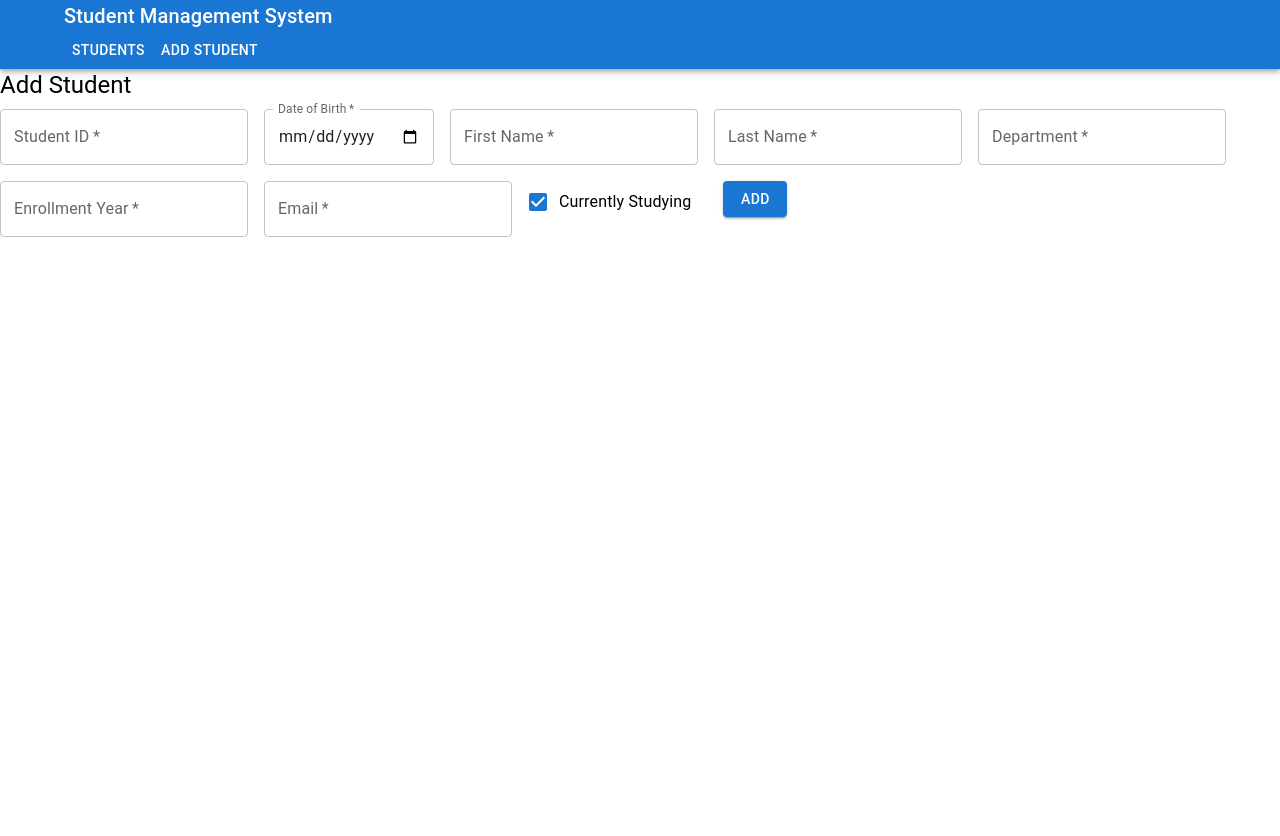
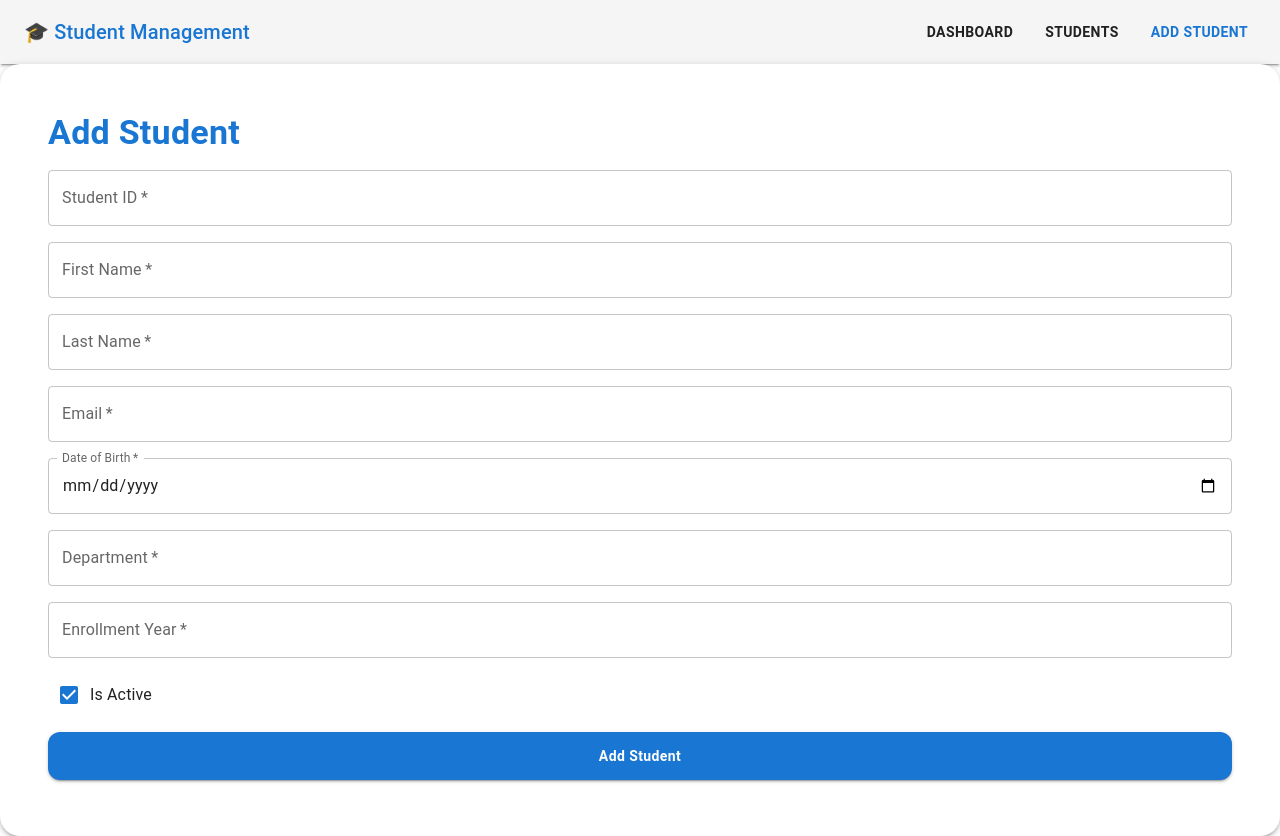
Before and after one commit to surajreddy771/student-management-system, a React (Create React App) app in the folder fe/: page /add in a window 1280 px wide. Before the commit the page ends 800 px from the top, so only its background shows below. Built offline with nearby package versions, Linux system fonts and the light colour scheme.

Commit message:
Install MUI dependencies

```diff
--- a/fe/package.json
+++ b/fe/package.json
@@ -14,7 +14,7 @@
     "axios": "^1.8.4",
     "react": "^19.1.0",
     "react-dom": "^19.1.0",
-    "react-router-dom": "^7.5.1",
+    "react-router-dom": "^7.5.2",
     "react-scripts": "5.0.1",
     "react-toastify": "^11.0.5",
     "recharts": "^2.15.3",
--- a/fe/src/App.jsx
+++ b/fe/src/App.jsx
@@ -1,15 +1,16 @@
+// src/App.js
 import React from 'react';
 import { BrowserRouter as Router, Route, Routes } from 'react-router-dom';
-import Navbar from './components/Navbar';
 import Dashboard from './components/Dashboard';
 import AddStudent from './components/AddStudent';
 import StudentList from './components/StudentList';
 import EditStudent from './components/EditStudent';
+import Navbar from './components/Navbar'; // <-- Import navbar
 
 function App() {
   return (
     <Router>
-      <Navbar />
+      <Navbar /> {/* Show Navbar above */}
       <Routes>
         <Route path="/students" element={<StudentList />} />
         <Route path="/add" element={<AddStudent />} />
--- a/fe/src/components/AddStudent.jsx
+++ b/fe/src/components/AddStudent.jsx
@@ -1,55 +1,26 @@
-//AddStudent.jsx
-import { useState } from 'react';
-import axios from 'axios';
-import { useNavigate } from 'react-router-dom';
-import { TextField, Button, FormControlLabel, Checkbox, Typography, Grid } from '@mui/material';
-import { toast } from 'react-toastify';
+import { useState } from "react";
+import axios from "axios";
+import { useNavigate } from "react-router-dom";
+import { TextField, FormControlLabel, Checkbox, Stack } from "@mui/material";
+import MKButton from "components/MKButton";
+import MKTypography from "components/MKTypography";
+import MKCard from "components/MKCard";
+import { toast } from "react-toastify";
 
 function AddStudent() {
   const [form, setForm] = useState({
-    studentId: '', firstName: '', lastName: '', email: '', dob: '', department: '', enrollmentYear: '', isActive: true
+    studentId: "", firstName: "", lastName: "", email: "", dob: "", department: "", enrollmentYear: "", isActive: true
   });
-  const [errors, setErrors] = useState({});
   const navigate = useNavigate();
 
-  // Validation function
-  const validate = (fields = form) => {
-    const temp = {};
-    if (!fields.studentId) temp.studentId = "Student ID is required";
-    if (!fields.firstName) temp.firstName = "First name is required";
-    if (!fields.lastName) temp.lastName = "Last name is required";
-    if (!fields.email) temp.email = "Email is required";
-    else if (!/^[\w-.]+@([\w-]+\.)+[\w-]{2,4}$/.test(fields.email)) temp.email = "Invalid email";
-    if (!fields.dob) temp.dob = "Date of birth is required";
-    if (!fields.department) temp.department = "Department is required";
-    if (!fields.enrollmentYear) temp.enrollmentYear = "Enrollment year is required";
-    else if (fields.enrollmentYear < 1900 || fields.enrollmentYear > new Date().getFullYear())
-      temp.enrollmentYear = "Enter a valid year";
-    return temp;
+  const handleChange = (e) => {
+    const { name, value, type, checked } = e.target;
+    setForm({ ...form, [name]: type === "checkbox" ? checked : value });
   };
 
-  // Handle input changes
-  const handleChange = (e) => {
-    const { name, value, type, checked } = e.target;
-    const newForm = { ...form, [name]: type === 'checkbox' ? checked : value };
-    setForm(newForm);
-
-    // Validate the input and set error messages
-    setErrors({
-      ...errors,
-      [name]: validate({ ...form, [name]: type === 'checkbox' ? checked : value })[name]
-    });
-  };
-
-  // Handle form submission
   const handleSubmit = (e) => {
     e.preventDefault();
-    const validationErrors = validate();
-    setErrors(validationErrors);
 
-    if (Object.keys(validationErrors).length > 0) return;
-
-    // Make the API call to add a student
     axios.post(`${process.env.REACT_APP_API_BASE}/students`, form)
       .then(() => {
         toast.success('Student added');
@@ -61,108 +32,25 @@ function AddStudent() {
   };
 
   return (
-    <form onSubmit={handleSubmit}>
-      <Typography variant="h5" gutterBottom>Add Student</Typography>
-      <Grid container spacing={2}>
-        <Grid item xs={6}>
-          <TextField
-            name="studentId"
-            label="Student ID"
-            value={form.studentId}
-            onChange={handleChange}
-            required
-            fullWidth
-            error={!!errors.studentId}
-            helperText={errors.studentId}
-          />
-        </Grid>
-        <Grid item xs={6}>
-          <TextField
-            name="dob"
-            type="date"
-            label="Date of Birth"
-            InputLabelProps={{ shrink: true }}
-            value={form.dob}
-            onChange={handleChange}
-            required
-            fullWidth
-            error={!!errors.dob}
-            helperText={errors.dob}
-          />
-        </Grid>
-        <Grid item xs={6}>
-          <TextField
-            name="firstName"
-            label="First Name"
-            value={form.firstName}
-            onChange={handleChange}
-            required
-            fullWidth
-            error={!!errors.firstName}
-            helperText={errors.firstName}
-          />
-        </Grid>
-        <Grid item xs={6}>
-          <TextField
-            name="lastName"
-            label="Last Name"
-            value={form.lastName}
-            onChange={handleChange}
-            required
-            fullWidth
-            error={!!errors.lastName}
-            helperText={errors.lastName}
-          />
-        </Grid>
-        <Grid item xs={6}>
-          <TextField
-            name="department"
-            label="Department"
-            value={form.department}
-            onChange={handleChange}
-            required
-            fullWidth
-            error={!!errors.department}
-            helperText={errors.department}
-          />
-        </Grid>
-        <Grid item xs={6}>
-          <TextField
-            name="enrollmentYear"
-            type="number"
-            label="Enrollment Year"
-            value={form.enrollmentYear}
-            onChange={handleChange}
-            required
-            fullWidth
-            error={!!errors.enrollmentYear}
-            helperText={errors.enrollmentYear}
-          />
-        </Grid>
-        <Grid item xs={6}>
-          <TextField
-            name="email"
-            type="email"
-            label="Email"
-            value={form.email}
-            onChange={handleChange}
-            required
-            fullWidth
-            error={!!errors.email}
-            helperText={errors.email}
-          />
-        </Grid>
-        <Grid item xs={6}>
+    <MKCard>
+      <form onSubmit={handleSubmit}>
+        <MKTypography variant="h4">Add Student</MKTypography>
+        <Stack spacing={2}>
+          <TextField name="studentId" label="Student ID" value={form.studentId} onChange={handleChange} required />
+          <TextField name="firstName" label="First Name" value={form.firstName} onChange={handleChange} required />
+          <TextField name="lastName" label="Last Name" value={form.lastName} onChange={handleChange} required />
+          <TextField name="email" type="email" label="Email" value={form.email} onChange={handleChange} required />
+          <TextField name="dob" type="date" label="Date of Birth" InputLabelProps={{ shrink: true }} value={form.dob} onChange={handleChange} required />
+          <TextField name="department" label="Department" value={form.department} onChange={handleChange} required />
+          <TextField name="enrollmentYear" type="number" label="Enrollment Year" value={form.enrollmentYear} onChange={handleChange} required />
           <FormControlLabel
             control={<Checkbox name="isActive" checked={form.isActive} onChange={handleChange} />}
-            label="Currently Studying"
+            label="Is Active"
           />
-        </Grid>
-        <Grid item xs={12}>
-          <Button type="submit" variant="contained" fullWidth>Add</Button>
-        </Grid>
-      </Grid>
-    </form>
+          <MKButton type="submit">Add Student</MKButton>
+        </Stack>
+      </form>
+    </MKCard>
   );
 }
 
--- a/fe/src/components/EditStudent.jsx
+++ b/fe/src/components/EditStudent.jsx
@@ -1,79 +1,57 @@
-// EditStudent.jsx
-import { useEffect, useState } from 'react';
-import axios from 'axios';
-import { useNavigate, useParams } from 'react-router-dom';
-import { TextField, Button, FormControlLabel, Checkbox, Typography, Stack } from '@mui/material';
-import { toast } from 'react-toastify';
+import { useState } from "react";
+import axios from "axios";
+import { useNavigate } from "react-router-dom";
+import { TextField, FormControlLabel, Checkbox, Stack } from "@mui/material";
+import MKButton from "components/MKButton";
+import MKTypography from "components/MKTypography";
+import MKCard from "components/MKCard";
+import { toast } from "react-toastify";
 
-function EditStudent() {
+function AddStudent() {
   const [form, setForm] = useState({
-    studentId: '', firstName: '', lastName: '', email: '', dob: '', department: '', enrollmentYear: '', isActive: true
+    studentId: "", firstName: "", lastName: "", email: "", dob: "", department: "", enrollmentYear: "", isActive: true
   });
-  const [formErrors, setFormErrors] = useState({});
   const navigate = useNavigate();
-  const { id } = useParams();
-
-  useEffect(() => {
-    axios.get(`${process.env.REACT_APP_API_BASE}/students/${id}`)
-      .then(res => setForm(res.data))
-      .catch(() => toast.error('Error fetching student'));
-  }, [id]);
 
   const handleChange = (e) => {
     const { name, value, type, checked } = e.target;
-    setForm({ ...form, [name]: type === 'checkbox' ? checked : value });
-  };
-
-  const validate = () => {
-    const errors = {};
-    const currentYear = new Date().getFullYear();
-
-    if (!form.studentId.match(/^[a-zA-Z0-9]+$/)) errors.studentId = "Student ID must be alphanumeric.";
-    if (form.firstName.length < 2) errors.firstName = "First name must be at least 2 characters.";
-    if (form.lastName.length < 2) errors.lastName = "Last name must be at least 2 characters.";
-    if (!form.email.match(/^\S+@\S+\.\S+$/)) errors.email = "Invalid email format.";
-    if (!form.dob) errors.dob = "Date of Birth is required.";
-    if (!form.department) errors.department = "Department is required.";
-    if (form.enrollmentYear < 2000 || form.enrollmentYear > currentYear) errors.enrollmentYear = "Enrollment year must be between 2000 and current year.";
-
-    return errors;
+    setForm({ ...form, [name]: type === "checkbox" ? checked : value });
   };
 
   const handleSubmit = (e) => {
     e.preventDefault();
-    const errors = validate();
-    if (Object.keys(errors).length > 0) {
-      setFormErrors(errors);
-      return;
-    }
 
-    axios.put(`${process.env.REACT_APP_API_BASE}/students/${id}`, form)
+    axios.post(`${process.env.REACT_APP_API_BASE}/students`, form)
       .then(() => {
-        toast.success('Student updated');
+        toast.success('Student added');
         navigate('/students');
       })
-      .catch(() => toast.error('Error updating student'));
+      .catch((error) => {
+        toast.error(error.response?.data?.message || 'Error adding student');
+      });
   };
 
   return (
+    <MKCard>
       <form onSubmit={handleSubmit}>
-      <Typography variant="h5" gutterBottom>Edit Student</Typography>
+        <MKTypography variant="h4">Add Student</MKTypography>
         <Stack spacing={2}>
-        <TextField name="studentId" label="Student ID" value={form.studentId} onChange={handleChange} error={Boolean(formErrors.studentId)} helperText={formErrors.studentId} required />
-        <TextField name="firstName" label="First Name" value={form.firstName} onChange={handleChange} error={Boolean(formErrors.firstName)} helperText={formErrors.firstName} required />
-        <TextField name="lastName" label="Last Name" value={form.lastName} onChange={handleChange} error={Boolean(formErrors.lastName)} helperText={formErrors.lastName} required />
-        <TextField name="email" type="email" label="Email" value={form.email} onChange={handleChange} error={Boolean(formErrors.email)} helperText={formErrors.email} required />
-        <TextField name="dob" type="date" label="Date of Birth" InputLabelProps={{ shrink: true }} value={form.dob} onChange={handleChange} error={Boolean(formErrors.dob)} helperText={formErrors.dob} required />
-        <TextField name="department" label="Department" value={form.department} onChange={handleChange} error={Boolean(formErrors.department)} helperText={formErrors.department} required />
-        <TextField name="enrollmentYear" type="number" label="Enrollment Year" value={form.enrollmentYear} onChange={handleChange} error={Boolean(formErrors.enrollmentYear)} helperText={formErrors.enrollmentYear} required />
+          <TextField name="studentId" label="Student ID" value={form.studentId} onChange={handleChange} required />
+          <TextField name="firstName" label="First Name" value={form.firstName} onChange={handleChange} required />
+          <TextField name="lastName" label="Last Name" value={form.lastName} onChange={handleChange} required />
+          <TextField name="email" type="email" label="Email" value={form.email} onChange={handleChange} required />
+          <TextField name="dob" type="date" label="Date of Birth" InputLabelProps={{ shrink: true }} value={form.dob} onChange={handleChange} required />
+          <TextField name="department" label="Department" value={form.department} onChange={handleChange} required />
+          <TextField name="enrollmentYear" type="number" label="Enrollment Year" value={form.enrollmentYear} onChange={handleChange} required />
           <FormControlLabel
             control={<Checkbox name="isActive" checked={form.isActive} onChange={handleChange} />}
             label="Is Active"
           />
-        <Button type="submit" variant="contained">Update</Button>
+          <MKButton type="submit">Add Student</MKButton>
         </Stack>
       </form>
+    </MKCard>
   );
 }
 
-export default EditStudent;
+export default AddStudent;
--- /dev/null
+++ b/fe/src/components/MKButton.jsx
@@ -0,0 +1,22 @@
+import { Button } from "@mui/material";
+
+function MKButton({ color = "primary", size = "medium", children, ...rest }) {
+  return (
+    <Button
+      variant="contained"
+      color={color}
+      size={size}
+      sx={{
+        borderRadius: "12px",
+        fontWeight: "bold",
+        textTransform: "none",
+        padding: "0.75rem 1.5rem",
+      }}
+      {...rest}
+    >
+      {children}
+    </Button>
+  );
+}
+
+export default MKButton;
--- /dev/null
+++ b/fe/src/components/MKCard.jsx
@@ -0,0 +1,20 @@
+import { Card, CardContent } from "@mui/material";
+
+function MKCard({ children, ...rest }) {
+  return (
+    <Card
+      sx={{
+        padding: "2rem",
+        borderRadius: "20px",
+        boxShadow: 3,
+      }}
+      {...rest}
+    >
+      <CardContent>
+        {children}
+      </CardContent>
+    </Card>
+  );
+}
+
+export default MKCard;
--- /dev/null
+++ b/fe/src/components/MKTypography.jsx
@@ -0,0 +1,19 @@
+import { Typography } from "@mui/material";
+
+function MKTypography({ variant = "h5", color = "primary", children, ...rest }) {
+  return (
+    <Typography
+      variant={variant}
+      color={color}
+      sx={{
+        fontWeight: "bold",
+        mb: 2,
+      }}
+      {...rest}
+    >
+      {children}
+    </Typography>
+  );
+}
+
+export default MKTypography;
--- a/fe/src/components/Navbar.jsx
+++ b/fe/src/components/Navbar.jsx
@@ -1,18 +1,36 @@
-import React from 'react';
-import { AppBar, Toolbar, Typography, Button, Container } from '@mui/material';
-import { Link } from 'react-router-dom';
+// src/components/Navbar.js
+import { AppBar, Toolbar, Typography, Button, Stack } from "@mui/material";
+import { Link, useLocation } from "react-router-dom";
 
 function Navbar() {
+  const location = useLocation();
+
+  const navItems = [
+    { label: "Dashboard", path: "/" },
+    { label: "Students", path: "/students" },
+    { label: "Add Student", path: "/add" },
+  ];
+
   return (
-    <AppBar position="sticky">
-      <Toolbar>
-        <Container>
-          <Typography variant="h6" sx={{ flexGrow: 1 }}>
-            Student Management System
-          </Typography>
-          <Button color="inherit" component={Link} to="/students">Students</Button>
-          <Button color="inherit" component={Link} to="/add">Add Student</Button>
-        </Container>
+    <AppBar position="static" color="default" elevation={2}>
+      <Toolbar sx={{ justifyContent: "space-between" }}>
+        <Typography variant="h6" color="primary">
+          🎓 Student Management
+        </Typography>
+
+        <Stack direction="row" spacing={2}>
+          {navItems.map((item) => (
+            <Button
+              key={item.path}
+              component={Link}
+              to={item.path}
+              color={location.pathname === item.path ? "primary" : "inherit"}
+              sx={{ fontWeight: "bold" }}
+            >
+              {item.label}
+            </Button>
+          ))}
+        </Stack>
       </Toolbar>
     </AppBar>
   );
--- a/fe/src/components/StudentList.jsx
+++ b/fe/src/components/StudentList.jsx
@@ -1,24 +1,22 @@
-//StudentList.jsx
-import { useEffect, useState } from 'react';
-import axios from 'axios';
-import { Link } from 'react-router-dom';
-import {
-  Table, TableHead, TableBody, TableRow, TableCell,
-  Typography, Button, Stack
-} from '@mui/material';
-import { toast } from 'react-toastify';
+import { useEffect, useState } from "react";
+import axios from "axios";
+import { Table, TableBody, TableCell, TableContainer, TableHead, TableRow, Paper } from "@mui/material";
+import MKButton from "components/MKButton";
+import MKTypography from "components/MKTypography";
+import MKCard from "components/MKCard";
+import { useNavigate } from "react-router-dom";
+import { toast } from "react-toastify";
 
 function StudentList() {
   const [students, setStudents] = useState([]);
+  const navigate = useNavigate();
 
-  // Fetch students on component mount
   useEffect(() => {
     axios.get(`${process.env.REACT_APP_API_BASE}/students`)
       .then(res => setStudents(res.data))
       .catch(() => toast.error('Error fetching students'));
   }, []);
 
-  // Handle student deletion
   const handleDelete = (id) => {
     if (window.confirm('Are you sure you want to delete this student?')) {
       axios.delete(`${process.env.REACT_APP_API_BASE}/students/${id}`)
@@ -31,9 +29,12 @@ function StudentList() {
   };
 
   return (
-    <div>
-      <Typography variant="h5" gutterBottom>Student List</Typography>
-      <Button variant="contained" component={Link} to="/add" sx={{ mb: 2 }}>Add Student</Button>
+    <MKCard>
+      <MKTypography variant="h4">Student List</MKTypography>
+      <MKButton onClick={() => navigate('/add')} color="primary" style={{ marginBottom: "1rem" }}>
+        Add New Student
+      </MKButton>
+      <TableContainer component={Paper}>
         <Table>
           <TableHead>
             <TableRow>
@@ -41,10 +42,6 @@ function StudentList() {
               <TableCell>First Name</TableCell>
               <TableCell>Last Name</TableCell>
               <TableCell>Email</TableCell>
-            <TableCell>Date of Birth</TableCell>
-            <TableCell>Department</TableCell>
-            <TableCell>Enrollment Year</TableCell>
-            <TableCell>Active Status</TableCell>
               <TableCell>Actions</TableCell>
             </TableRow>
           </TableHead>
@@ -55,21 +52,17 @@ function StudentList() {
                 <TableCell>{student.firstName}</TableCell>
                 <TableCell>{student.lastName}</TableCell>
                 <TableCell>{student.email}</TableCell>
-              <TableCell>{student.dob}</TableCell>
-              <TableCell>{student.department}</TableCell>
-              <TableCell>{student.enrollmentYear}</TableCell>
-              <TableCell>{student.isActive ? 'Active' : 'Inactive'}</TableCell>
                 <TableCell>
-                <Stack direction="row" spacing={1}>
-                  <Button component={Link} to={`/edit/${student._id}`} variant="outlined">Edit</Button>
-                  <Button onClick={() => handleDelete(student._id)} variant="contained" color="error">Delete</Button>
-                </Stack>
+                  <MKButton size="small" color="primary" onClick={() => navigate(`/edit/${student._id}`)}>Edit</MKButton>
+                  &nbsp;
+                  <MKButton size="small" color="error" onClick={() => handleDelete(student._id)}>Delete</MKButton>
                 </TableCell>
               </TableRow>
             ))}
           </TableBody>
         </Table>
-    </div>
+      </TableContainer>
+    </MKCard>
   );
 }
 
```
Also changed, not shown: fe/src/components/Dashboard.jsx (+16 -113 lines), 1 other file (tests, documents, lock files or other folders). Lines whose indentation alone changed are shown as unchanged.
